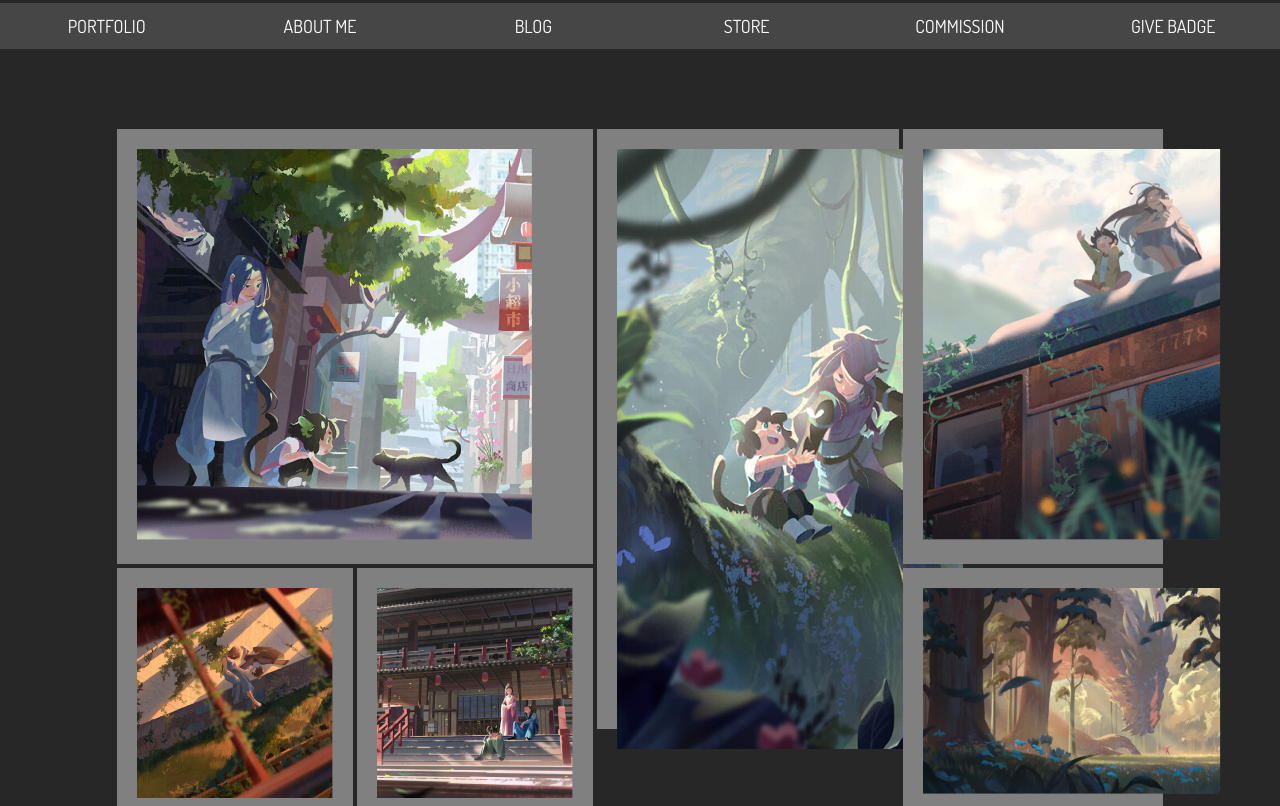
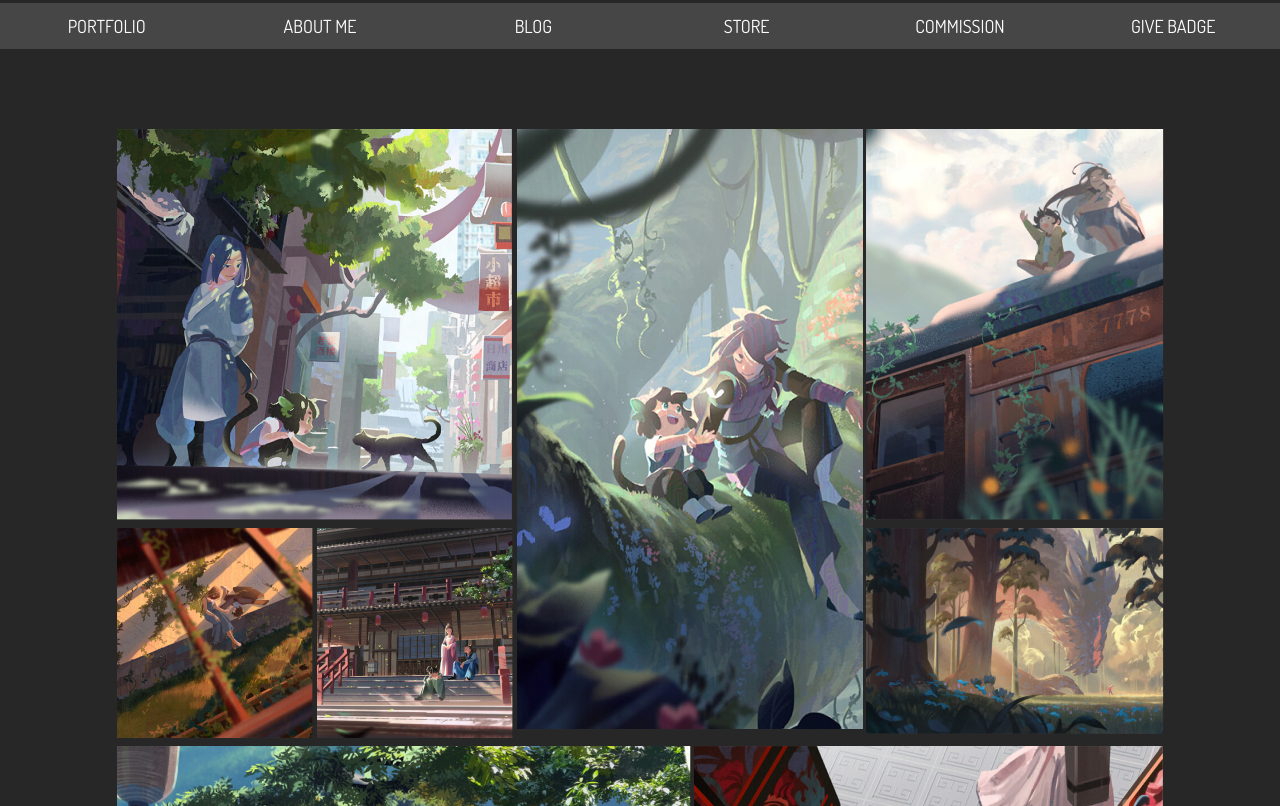
Before and after one commit to cuongtien22/Do-An, a plain HTML site: page canhan.html in a window 1280 px wide. Shown: the part 594-1400 px from the top of the page. Drawn offline with Linux system fonts and the light colour scheme.

Commit message:
Update ca-nhan.css

```diff
--- a/css/ca-nhan.css
+++ b/css/ca-nhan.css
@@ -42,10 +42,6 @@
     display: grid;
     grid-template-columns: 1fr 1fr 1fr 0.75fr 0.75fr 0.75fr ;
     grid-gap: 4px;
-}
-.item-cn{
-    background-color: grey;
-	padding: 20px;
 }
 .cn-1{
     grid-column: 1/3;
```
